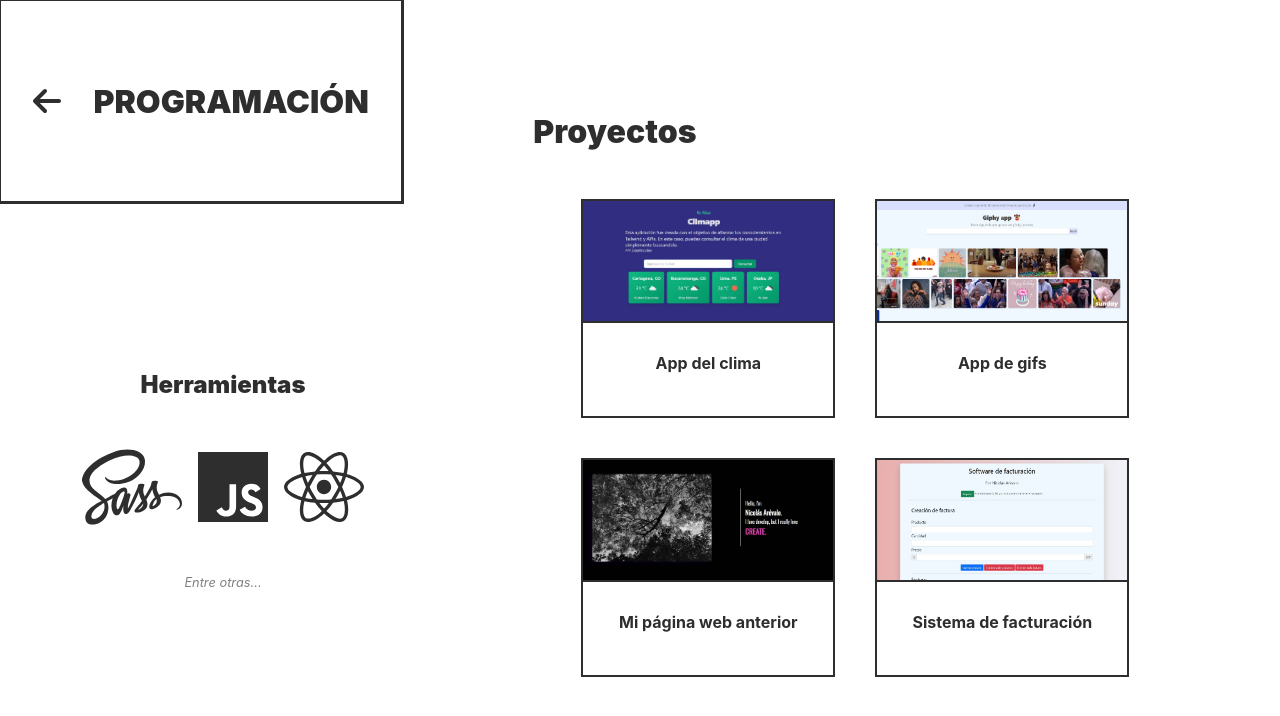
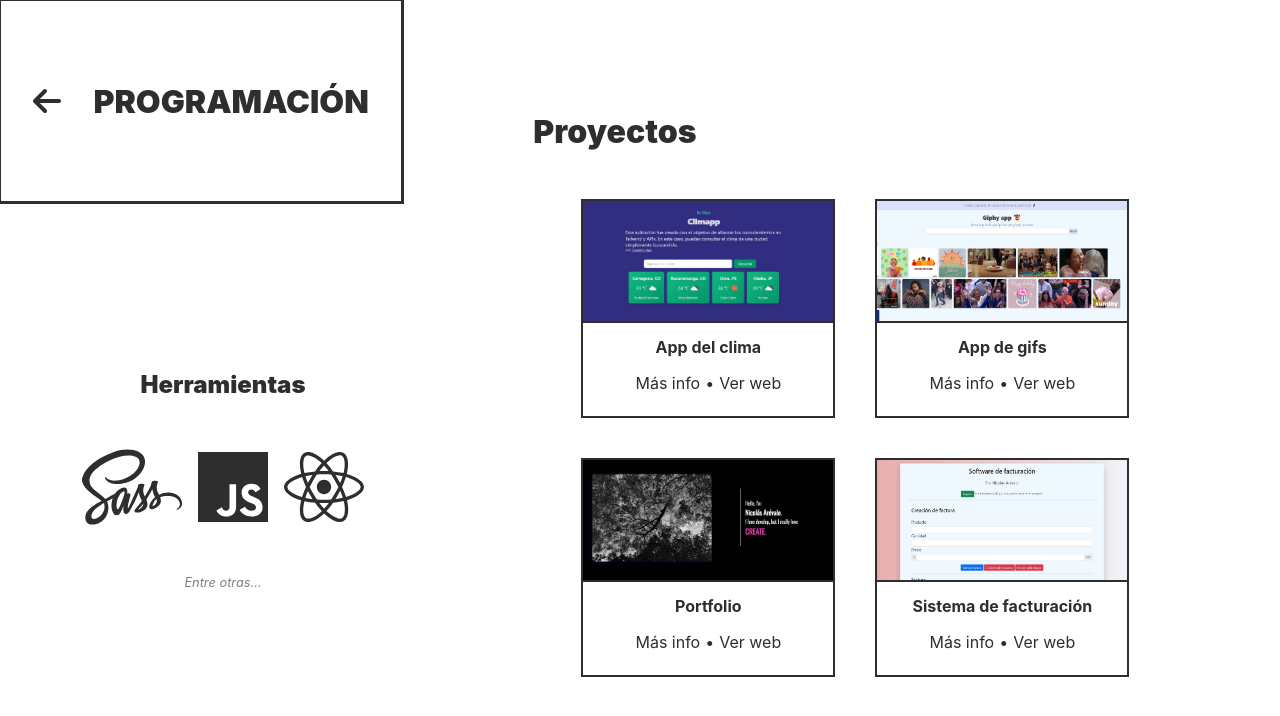
Before and after one commit to NicolasArevalo/lunago, a React (Create React App) app: page /programacion in a window 1280 px wide. Shown: the top 716 px of the page. Built offline with nearby package versions, Linux system fonts and the light colour scheme.

Commit message:
Add: Adding the links at programing page

```diff
--- a/src/components/programacion/Programacion.jsx
+++ b/src/components/programacion/Programacion.jsx
@@ -15,6 +15,7 @@ import sisFactuImg from '../../assets/sisFactu.jpg'
 
 /* Import Animaciones */
 import { useSpring, a } from 'react-spring'
+import Card from './card/Card'
 
 const Programacion = () => {
   /* Animaciones */
@@ -35,30 +36,16 @@ const Programacion = () => {
       <div className="pro_proyectos">
         <h1>Proyectos</h1>
         <div className="proyectos_wrapper">
-          <a href={links.proyectos+'#e3fc81a59c61459abb24b693919365b3'}>
+          {/* <a href={links.proyectos+'#e3fc81a59c61459abb24b693919365b3'}>
             <div className="proyectos_item hoverTarjeta">
               <img src={climapp} alt="proyecto movies" />
               <p>App del clima </p>
             </div>
-          </a>
-          <a href={links.proyectos+'#9dd934ef707c4e7696a58304b658c931'}>
-            <div className="proyectos_item hoverTarjeta">
-              <img src={gifsImg} alt="proyecto movies" />
-              <p>App de gifs</p>
-            </div>
-          </a>
-          <a href={links.proyectos+'#808161d1dcfe46f8810e5bd37a201f8a'}>
-            <div className="proyectos_item hoverTarjeta">
-              <img src={webAnteriorImg} alt="proyecto movies" />
-              <p>Mi página web anterior</p>
-            </div>
-          </a>
-          <a href={links.proyectos+'#a162fb2ca7954ac9a233f7134c3bf79b'}>
-            <div className="proyectos_item hoverTarjeta">
-              <img src={sisFactuImg} alt="proyecto movies" />
-              <p>Sistema de facturación</p>
-            </div>
-          </a>
+          </a> */}
+          <Card name="App del clima" source={climapp} link={links.proyectos+'#e3fc81a59c61459abb24b693919365b3'} link_web={'https://nicolasarevalo.github.io/climapp'}/>
+          <Card name="App de gifs" source={gifsImg} link={links.proyectos+'#e3fc81a59c61459abb24b693919365b3'} link_web={'https://nicolasarevalo.github.io/giphy-app'}/>
+          <Card name="Portfolio" source={webAnteriorImg} link={links.proyectos+'#e3fc81a59c61459abb24b693919365b3'} link_web={'https://nicolas-arevalo.netlify.app'}/>
+          <Card name="Sistema de facturación" source={sisFactuImg} link={links.proyectos+'#e3fc81a59c61459abb24b693919365b3'} link_web={'https://nicolasarevalo.github.io/sisFacturacion'}/>
         </div>
 
       </div>
--- a/src/components/programacion/Programacion.scss
+++ b/src/components/programacion/Programacion.scss
@@ -54,10 +54,9 @@
 
         display: flex;
         align-items: center;
-        flex-flow: column wrap;
+        flex-flow: column nowrap;
         gap: 1em;
         /* justify-content: space-between; */
-        cursor: pointer;
 
         img {
           width: 100%;
@@ -65,7 +64,8 @@
           outline: $outlain;
         }
         p {
-          font-weight: 700;
+
+          margin: 0;
         }
       }
     }
--- /dev/null
+++ b/src/components/programacion/card/Card.jsx
@@ -0,0 +1,15 @@
+import React from 'react'
+import './Card.scss'
+
+const Card = ({name, source, link, link_web}) => {
+    return (
+        <div className="proyectos_item">
+            <img src={source} alt={name} />
+            <p className="card_nombre">{name}</p>
+            <p><a href={link} className="card_link">Más info</a>•<a href={link_web} className="card_link">Ver web</a></p>
+
+        </div>
+    )
+}
+
+export default Card
--- /dev/null
+++ b/src/components/programacion/card/Card.scss
@@ -0,0 +1,10 @@
+@import "./../../../index.scss";
+
+.card_nombre{
+    margin-top: 1em;
+    font-weight: 700;
+}
+.card_link{
+    margin: 0 5px;
+    color: var(--negro);
+}
```
